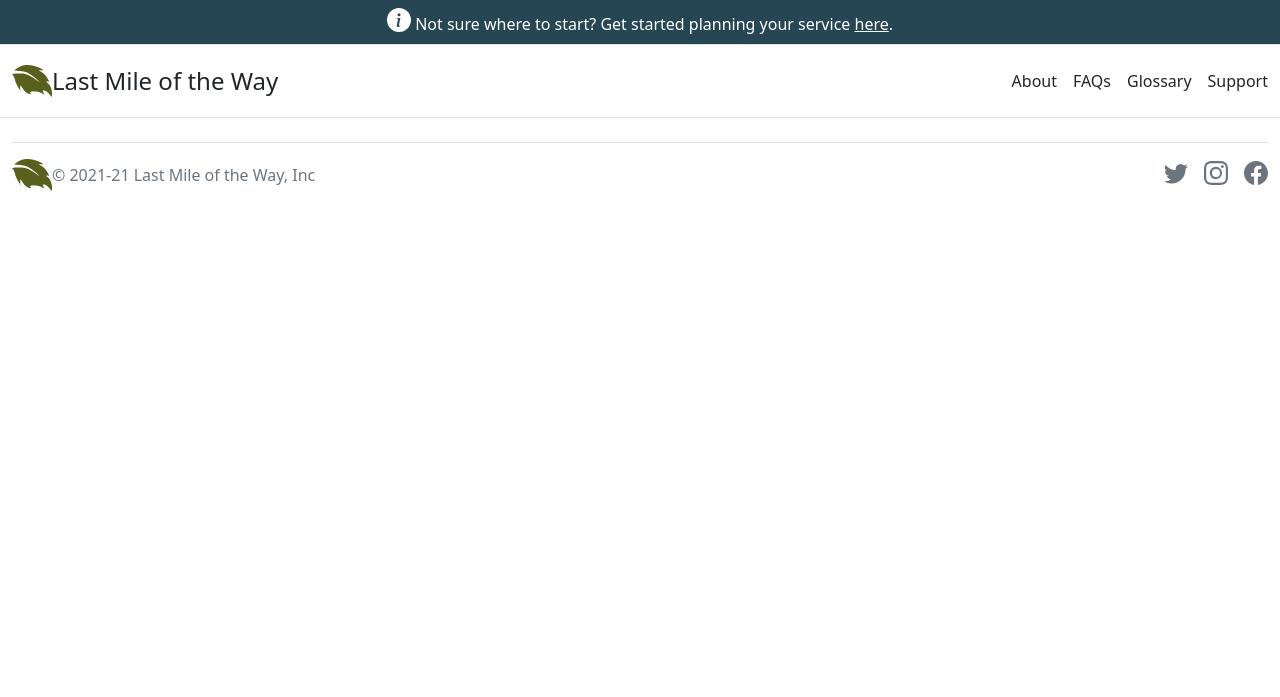
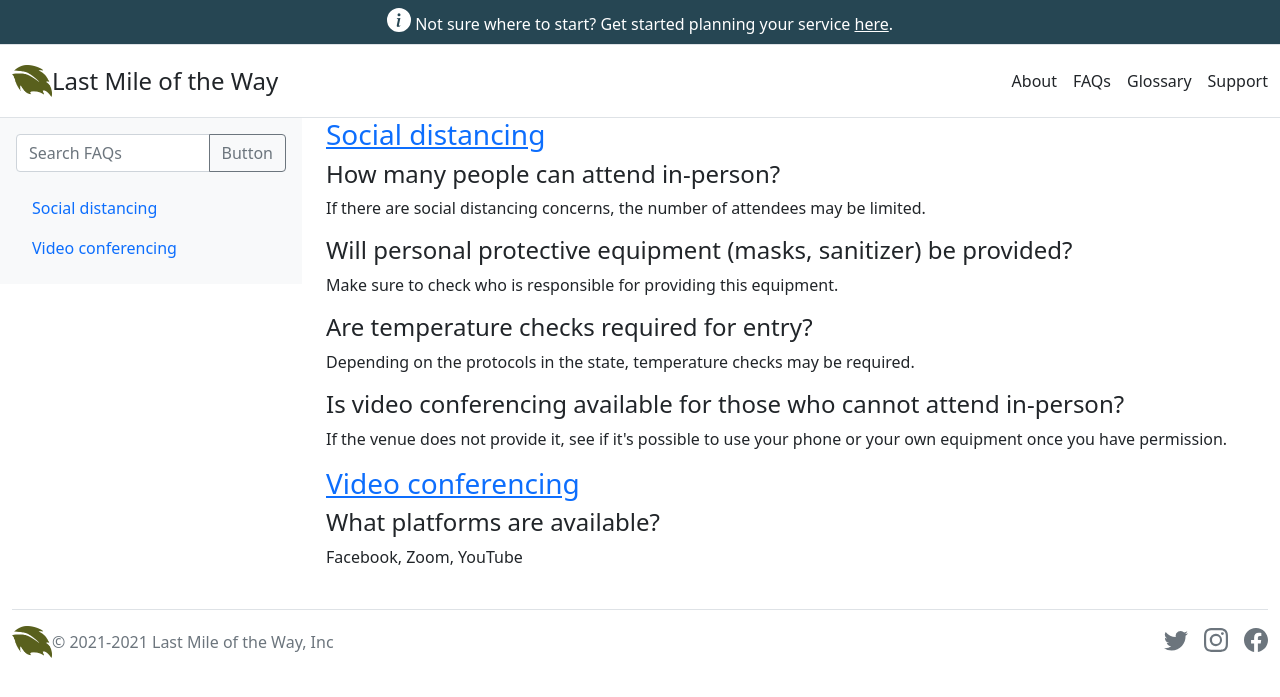
Before and after one commit to zplewis/lastmileoftheway, a Jekyll site: the page built from docs/faqs.html, in a window 1280 px wide. Shown: the top 697 px of the page. Built offline with Jekyll 4.4.1, drawn with Linux system fonts in a browser that asks for light colours.

Commit message:
added glossary and faqs page

```diff
--- /dev/null
+++ b/docs/_data/faqs.yml
@@ -0,0 +1,17 @@
+faqs:
+  - title: social distancing
+    questions:
+      - question: How many people can attend in-person?
+        answer: "If there are social distancing concerns, the number of attendees
+        may be limited."
+      - question: Will personal protective equipment (masks, sanitizer) be provided?
+        answer: Make sure to check who is responsible for providing this equipment.
+      - question: Are temperature checks required for entry?
+        answer: Depending on the protocols in the state, temperature checks may be required.
+      - question: "Is video conferencing available for those who cannot attend in-person?"
+        answer: "If the venue does not provide it, see if it's possible to use your phone or your own
+        equipment once you have permission."
+  - title: video conferencing
+    questions:
+      - question: What platforms are available?
+        answer: Facebook, Zoom, YouTube
--- /dev/null
+++ b/docs/_data/glossary.yml
@@ -0,0 +1,23 @@
+glossary:
+  - title: C
+    terms:
+      - name: call to worship
+        definition: Official start of the service, usually led by the pastor or another minister.
+  - title: H
+    terms:
+      - name: hymn
+        definition: a type of musical selection that comes from a hymnal ???
+  - title: I
+    terms:
+      - name: invocation
+        definition: When the service leader invites the Holy Spirit into the service before continuing.
+  - title: P
+    terms:
+      - name: plot
+        definition: Land purchased for burying a casket.
+      - name: processional
+        definition: The beginning of service where the preacher and ministers walk in.
+  - title: R
+    terms:
+      - name: repass
+        definition: Usually a meal that is served after a funeral service; attendance may be limited
--- a/docs/_includes/lastmileoftheway/footer1.html
+++ b/docs/_includes/lastmileoftheway/footer1.html
@@ -17,7 +17,7 @@
       </svg>
     <div class="col-md-4 d-flex align-items-center">
       <img src="{{ 'assets/images/leaf-logo-1.png' | absolute_url }}" class="header-leaf-logo" />
-      <span class="text-muted">&copy; 2021-{{ site.time | date: '%y' }} Last Mile of the Way, Inc</span>
+      <span class="text-muted">&copy; 2021-{{ site.time | date: '%Y' }} Last Mile of the Way, Inc</span>
     </div>
 
     <ul class="nav col-md-4 justify-content-end list-unstyled d-flex">
--- a/docs/_includes/lastmileoftheway/header2.html
+++ b/docs/_includes/lastmileoftheway/header2.html
@@ -24,10 +24,10 @@
       </a>
 
       <nav class="d-inline-flex mt-2 mt-md-0 ms-md-auto">
-        <a class="me-3 py-2 text-dark text-decoration-none" href="#">About</a>
-        <a class="me-3 py-2 text-dark text-decoration-none" href="#">FAQs</a>
-        <a class="me-3 py-2 text-dark text-decoration-none" href="#">Glossary</a>
-        <a class="py-2 text-dark text-decoration-none" href="#">Support</a>
+        <a class="me-3 py-2 text-dark text-decoration-none" href="{{ 'about/' | absolute_url }}">About</a>
+        <a class="me-3 py-2 text-dark text-decoration-none" href="{{ 'faqs/' | absolute_url }}">FAQs</a>
+        <a class="me-3 py-2 text-dark text-decoration-none" href="{{ 'glossary/' | absolute_url }}">Glossary</a>
+        <a class="py-2 text-dark text-decoration-none" href="{{ 'support/' | absolute_url }}">Support</a>
       </nav>
     </div>
   </header>
--- a/docs/faqs.html
+++ b/docs/faqs.html
@@ -8,3 +8,34 @@
 layout: lastmileoftheway2
 permalink: /faqs/
 ---
+
+<div class="row">
+    <div class="col-3">
+        <nav id="navbar-example3" class="navbar navbar-light bg-light flex-column align-items-stretch p-3">
+
+            <div class="input-group mb-3">
+                <input type="text" class="form-control" placeholder="Search FAQs" aria-label="Search FAQs" aria-describedby="button-addon2" />
+                <button class="btn btn-outline-secondary" type="button" id="button-addon2">Button</button>
+              </div>
+
+            <nav class="nav nav-pills flex-column">
+                {% for item in site.data.faqs.faqs %}
+                    <a class="nav-link" href="#{{ item.title | slugify }}" title="{{ item.title | capitalize }}">{{ item.title | capitalize }}</a>
+                {% endfor %}
+            </nav>
+        </nav>
+    </div>
+    <div class="col-9">
+        <div data-bs-spy="scroll" data-bs-target="#navbar-example3" data-bs-offset="0" tabindex="0">
+            {% for item in site.data.faqs.faqs %}
+                <a class="link-primary" href="#{{ item.title | slugify }}" title="{{ item.title | capitalize }}">
+                    <h3>{{ item.title | capitalize }}</h3>
+                </a>
+                {% for question in item.questions %}
+                    <h4 id="{{ question.question | slugify }}">{{ question.question }}</h4>
+                    <p>{{ question.answer }}</p>
+                {% endfor %}
+            {% endfor %}
+        </div>
+    </div>
+</div>
```
Also changed, not shown: docs/glossary.html (+25 -0 lines), README.md.
